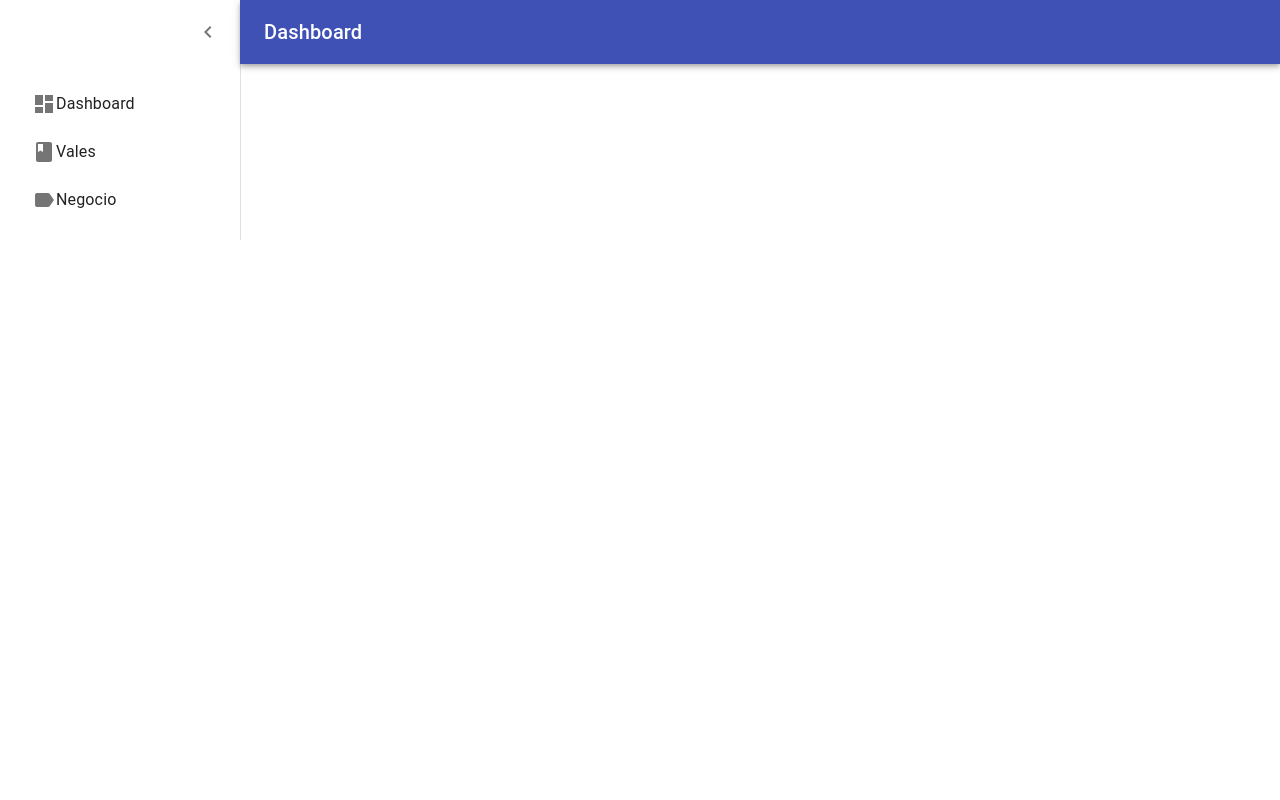
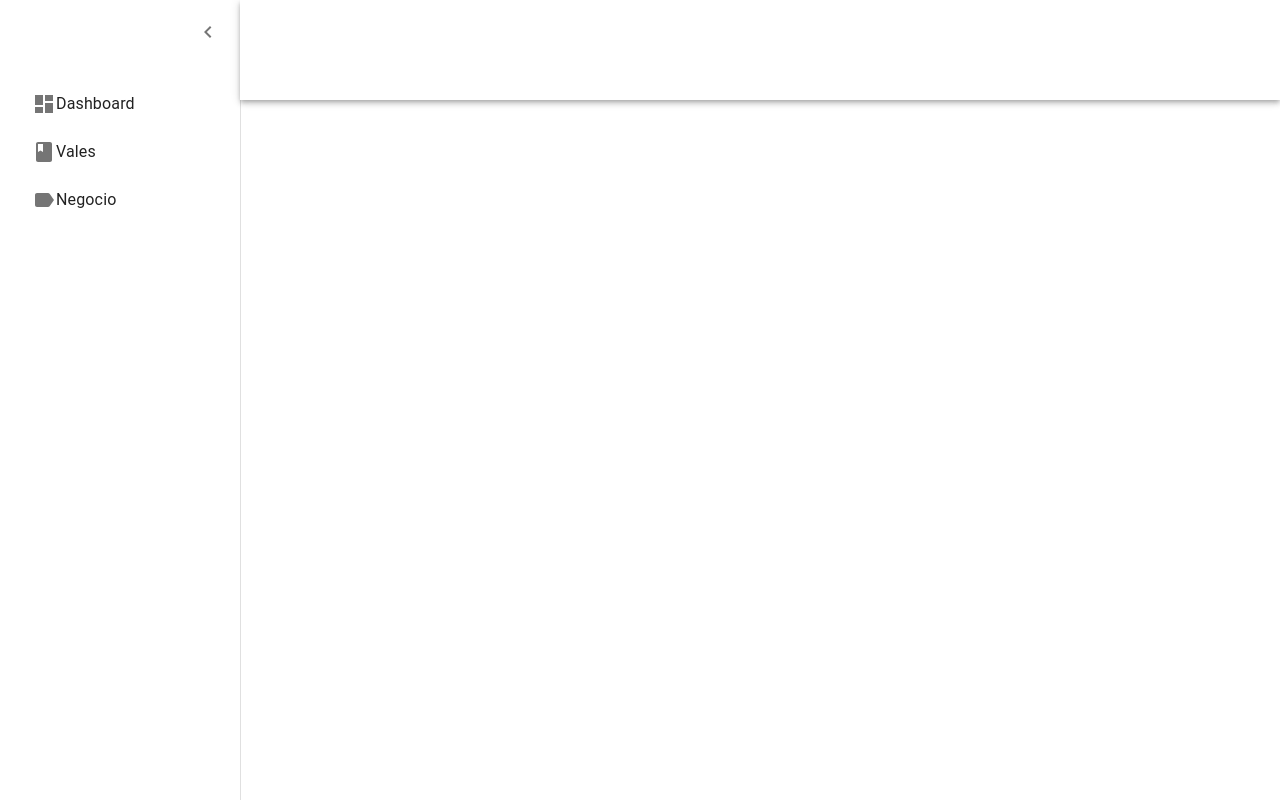
Before and after one commit to DavidEmmanuel22/vale, a React (Create React App) app: page /dashboard in a window 1280 px wide. Shown: the top 800 px of the page. Built offline with nearby package versions, Linux system fonts and the light colour scheme.

Commit message:
edit pages,routes

```diff
--- a/src/components/Layouts/DashboardLayout/DashboardLayout.js
+++ b/src/components/Layouts/DashboardLayout/DashboardLayout.js
@@ -53,7 +53,7 @@ const DashboardLayout = () => {
   }
 
   const content = (
-    <Box height="100%" display="flex" flexDirection="column">
+    <Box height="1150px" display="flex" flexDirection="column">
       <Box p={2} display="flex" justifyContent="center">
         <List disablePadding component="nav" className={classes.w100}>
           {sidebarConfig.map(({ title, href, icon: Icon }, index) => (
@@ -93,9 +93,7 @@ const DashboardLayout = () => {
             color="inherit"
             noWrap
             className={classes.title}
-          >
-            Dashboard
-          </Typography>
+          ></Typography>
         </Toolbar>
       </AppBar>
       <Drawer
--- a/src/components/Layouts/DashboardLayout/Styles.js
+++ b/src/components/Layouts/DashboardLayout/Styles.js
@@ -7,7 +7,8 @@ const Styles = makeStyles((theme) => ({
     display: 'flex'
   },
   toolbar: {
-    paddingRight: 24
+    paddingRight: 24,
+    height: '100px'
   },
   toolbarIcon: {
     display: 'flex',
@@ -40,7 +41,8 @@ const Styles = makeStyles((theme) => ({
     transition: theme.transitions.create(['width', 'margin'], {
       easing: theme.transitions.easing.sharp,
       duration: theme.transitions.duration.leavingScreen
-    })
+    }),
+    backgroundColor: 'white'
   },
   appBarShift: {
     marginLeft: drawerWidth,
```
